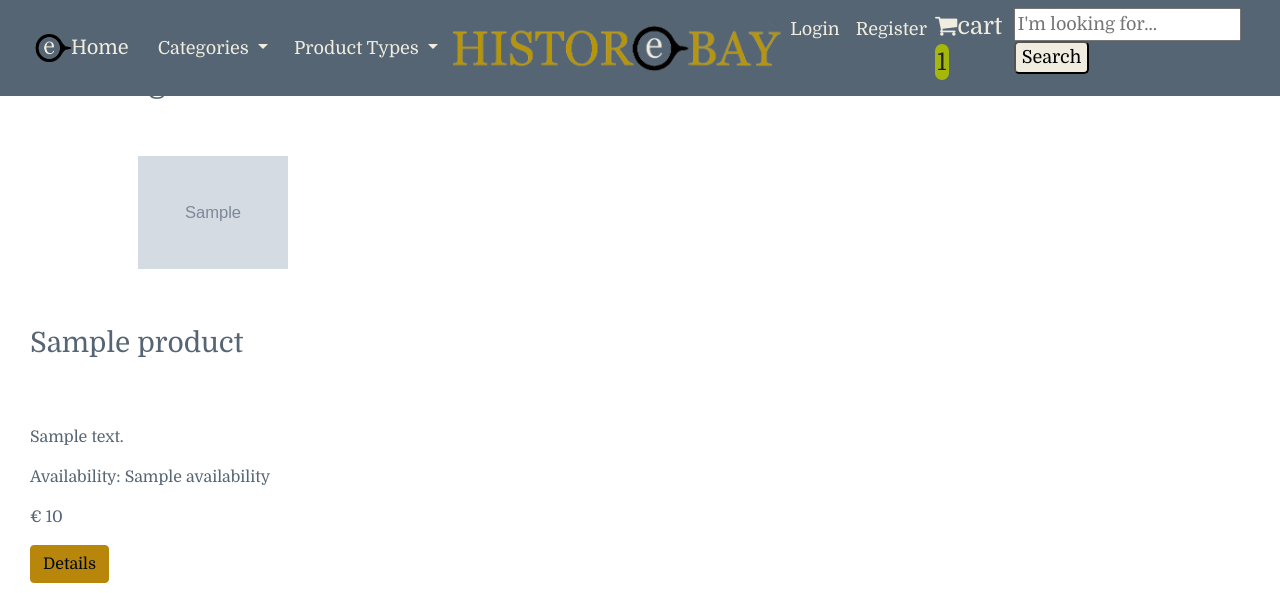
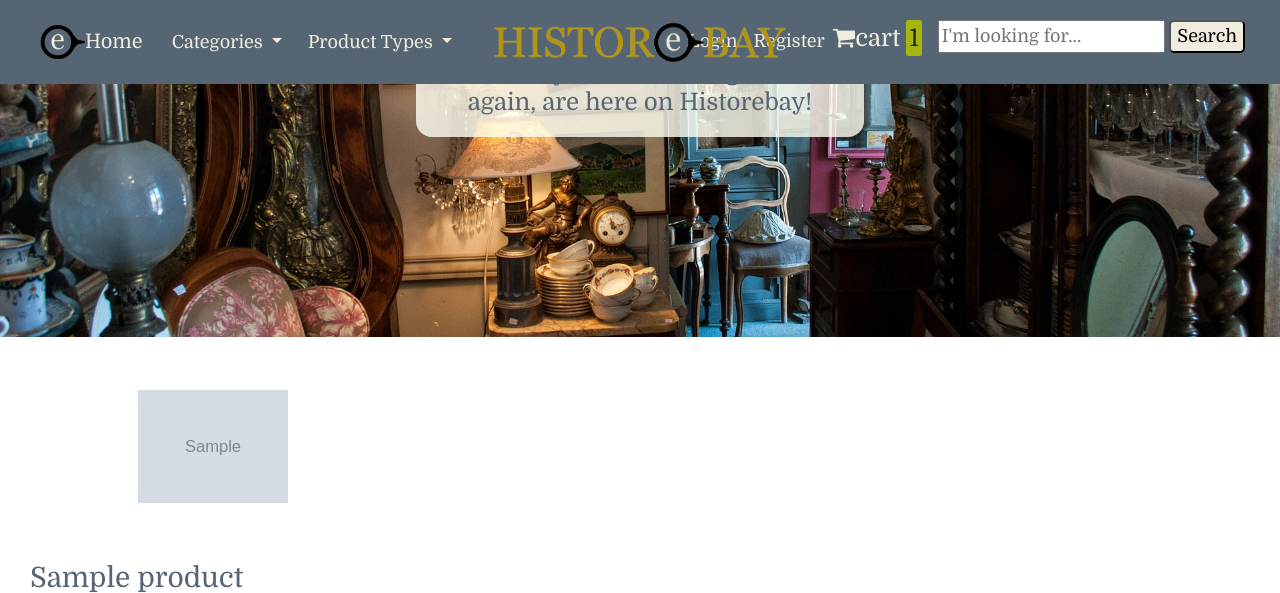
Before and after one commit to Eucaa/historebay, a Django app: template products/templates/products.html in a window 1280 px wide. Shown: the top 593 px of the page. Run offline with Django 3.2, Linux system fonts and the light colour scheme; the template is opened without the code that fills it: most values are stand-ins (such as "Sample title", 1, 10 or a date in 2020); grey boxes marked "Sample" are stand-in pictures; some libraries are stand-ins or nearby versions.

Commit message:
new images added for carousel

```diff
--- a/historebay/urls.py
+++ b/historebay/urls.py
@@ -17,7 +17,7 @@ from django.conf.urls import url, include
 from django.contrib import admin
 from accounts import urls as urls_accounts
 from products import urls as urls_products  # From the products-folder, in the urls.py file, import the urls as urls_products.
-from products.views import all_products  # From the views.py file in the products-folder, import the all_products function.
+#from products.views import all_products  # From the views.py file in the products-folder, import the all_products function.
 from cart import urls as urls_cart  # From the cart folder, import the urls as urls_cart.
 from search import urls as urls_search
 from checkout import urls as urls_checkout
--- a/products/templates/products.html
+++ b/products/templates/products.html
@@ -1,9 +1,32 @@
 <!DOCTYPE html>
 {% extends 'base.html' %}  <!--take the data from the base.html file-->
 {% load bootstrap_tags %}
+{% load staticfiles %}
 {% block content %}
 
-<h2>Something here</h2>
+<div id="carouselExampleFade" class="carousel slide carousel-fade slide-sizing d-none d-md-block" data-ride="carousel">
+  <div class="carousel-inner">
+    <div class="carousel-item active">
+      <img src="{% static 'css/img/antique.png' %}" class="d-block w-100" alt="...">
+    <div class="carousel-caption d-none d-md-block">
+        <h5 class="inner_textbox-sizing">All items you never thought to see again, are here on Historebay!</h5>
+      </div>
+    </div>
+    <div class="carousel-item">
+      <img src="{% static 'css/img/study.png' %}" class="d-block w-100" alt="...">
+    <div class="carousel-caption d-none d-md-block">
+        <h5 class="inner_textbox-sizing">Find your vintage favourites in our broad selection.</h5>
+      </div>
+    </div>
+    <div class="carousel-item">
+      <img src="{% static 'css/img/livingroom.png' %}" class="d-block w-100" alt="...">
+    <div class="carousel-caption d-none d-md-block">
+        <h5 class="inner_textbox-sizing">Your safe haven for all lost and regained antiques.</h5>
+      </div>
+    </div>
+  </div>
+</div>
+
 <nav>
     {% if products.has_other_pages %}
     <ul class="pagination">
--- a/static/css/styles.css
+++ b/static/css/styles.css
@@ -60,17 +60,20 @@ a:hover {
 }
 
 .logo_resize {
-    width: 30%;
+    width: 23%;
+    transform: translateX(-50%);
+    left: 50%;
+    position: absolute;
 }
 
 .badge-warning {
     background-color: #a6b70b;
-    padding-left: 2px;
-    padding-right: 2px;
-    -webkit-border-raduis: 7px;
-    -moz-border-raduis: 7px;
-    -o-border-raduis: 7px;
-    border-radius: 7px;
+    padding-left: 3px;
+    padding-right: 3px;
+    -webkit-border-raduis: 2px;
+    -moz-border-raduis: 2px;
+    -o-border-raduis: 2px;
+    border-radius: 2px;
 }
 
 .cart_size {
@@ -84,6 +87,36 @@ a:hover {
 
 a:hover {
     text-decoration: none;
+}
+
+.fixed-top {
+    padding: 20px;
+}
+
+/* --- carousel styling --- */
+
+.inner_textbox-sizing {
+    margin: 10rem;
+    text-align: center;
+    background-color: rgba(254, 255, 242, 0.80);
+    padding: 20px;
+    color: #566573;
+    font-size: x-large;
+    font-weight: 500;
+    border-radius: 1rem;
+}
+.slide-sizing {
+    margin-top: -12px;
+    margin-bottom: 12px;
+}
+
+.carousel-caption {
+    position: absolute;
+    right: 20%;
+    bottom: 20px;
+    left: 20%;
+    z-index: 10;
+    text-align: center;
 }
 
 /* --- body styling --- */
@@ -121,10 +154,16 @@ a:hover {
     line-height: 1;
     color: #00070F;
     border-radius: 15px;
+    border: 2px solid #dee2e6;
 }
 
 .pagination {
     margin-left: 10px;
+    padding: .5rem;
+}
+
+.page-link:hover {
+    color: #566573;
 }
 
 .row {
@@ -150,8 +189,6 @@ footer {
     background-color: transparent;
     border: 0;
 }
-
-
 
 /* --- mics styling --- */
 
@@ -189,7 +226,7 @@ caption p {  /* specifies the `p` in the class='caption' */
 }
 
 .icon-size {
-    width: 40px;
+    width: 50px;
 }
 
 .ivory {
--- a/static/js/script.js
+++ b/static/js/script.js
@@ -0,0 +1,3 @@
+$('.carousel').carousel({
+  interval: 8000
+})
--- a/templates/base.html
+++ b/templates/base.html
@@ -120,5 +120,6 @@
         <script src="https://code.jquery.com/jquery-3.4.1.slim.min.js" integrity="sha384-J6qa4849blE2+poT4WnyKhv5vZF5SrPo0iEjwBvKU7imGFAV0wwj1yYfoRSJoZ+n" crossorigin="anonymous"></script>
         <script src="https://cdn.jsdelivr.net/npm/popper.js@1.16.0/dist/umd/popper.min.js" integrity="sha384-Q6E9RHvbIyZFJoft+2mJbHaEWldlvI9IOYy5n3zV9zzTtmI3UksdQRVvoxMfooAo" crossorigin="anonymous"></script>
         <script src="https://stackpath.bootstrapcdn.com/bootstrap/4.4.1/js/bootstrap.min.js" integrity="sha384-wfSDF2E50Y2D1uUdj0O3uMBJnjuUD4Ih7YwaYd1iqfktj0Uod8GCExl3Og8ifwB6" crossorigin="anonymous"></script>
+        <script src="{% static 'js/script.js' %}"></script>
     </body>
 </html>
```
Also changed, not shown: products/views.py (+5 -5 lines), static/css/img/antique.png (added), static/css/img/livingroom.png (added), static/css/img/study.png (added).
